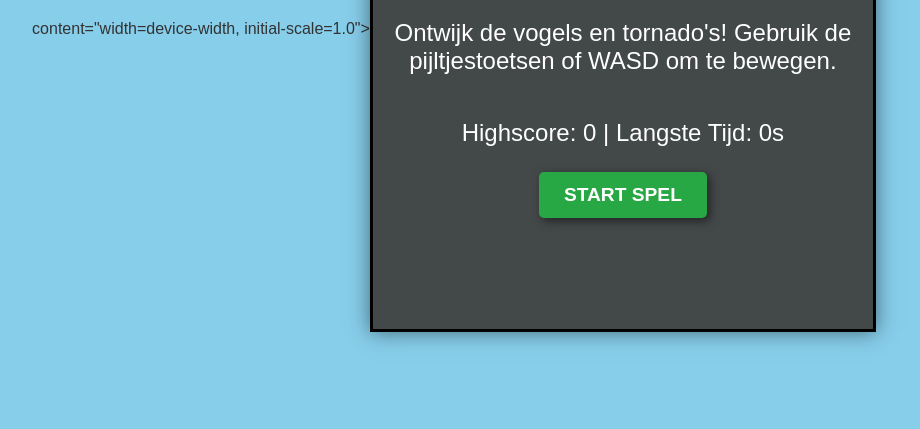
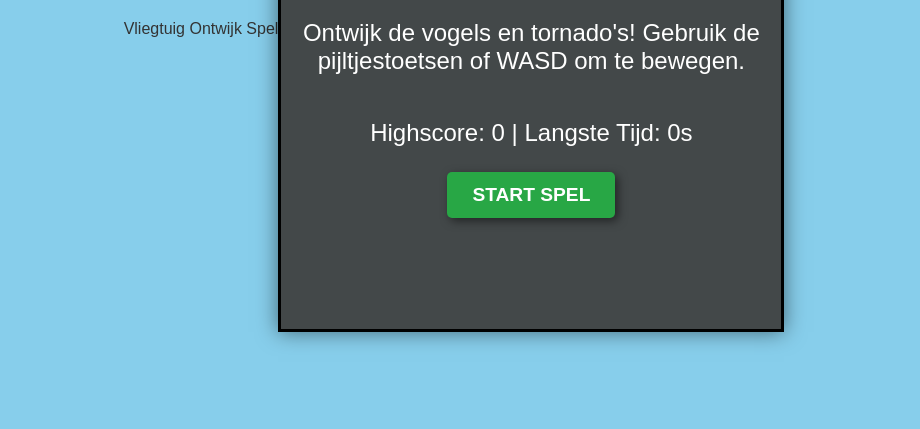
Before and after one commit to guusrlvdbroek-ship-it/Sky-Scramble, a plain HTML site: page index.html in a window 1280 px wide. Shown: the part 371-800 px from the top of the page, without its empty margins (186-1106 px from the left). Drawn offline with Linux system fonts and the light colour scheme.

Commit message:
Correct viewport meta tag in index.html
Fix incorrect viewport meta tag formatting.

```diff
--- a/index.html
+++ b/index.html
@@ -2,7 +2,7 @@
 <html lang="nl">
 <head>
     <meta charset="UTF-8">
-    <meta name="viewport" <meta name="google-site-verification" content="BGEaTGoo6QfvMyAMBbsQ2q6fL8eSJuma8a3GPQ4Xp2A" />content="width=device-width, initial-scale=1.0">
+    <meta name="viewport" <meta name=
     <title>Vliegtuig Ontwijk Spel</title>
     <style>
         /* CSS voor de styling van het spel */
```
